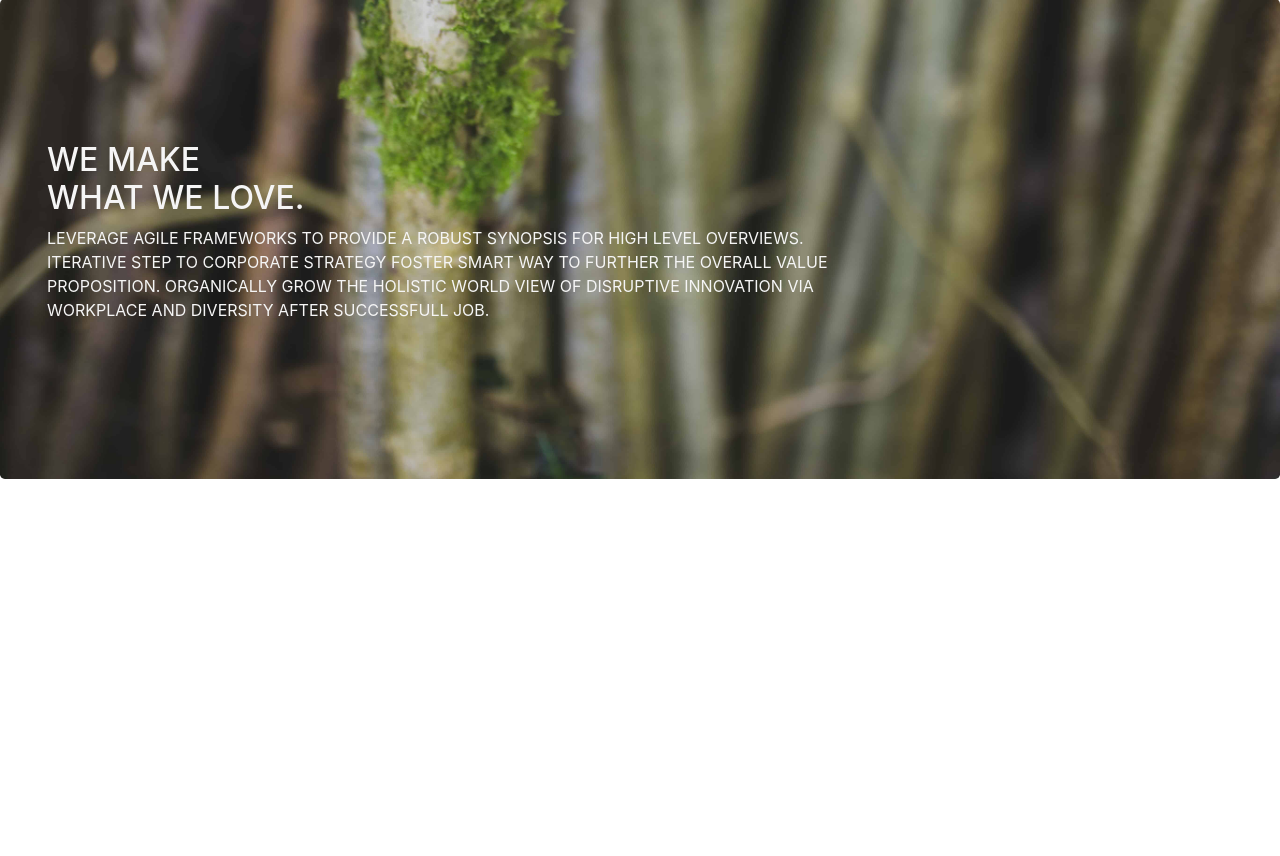
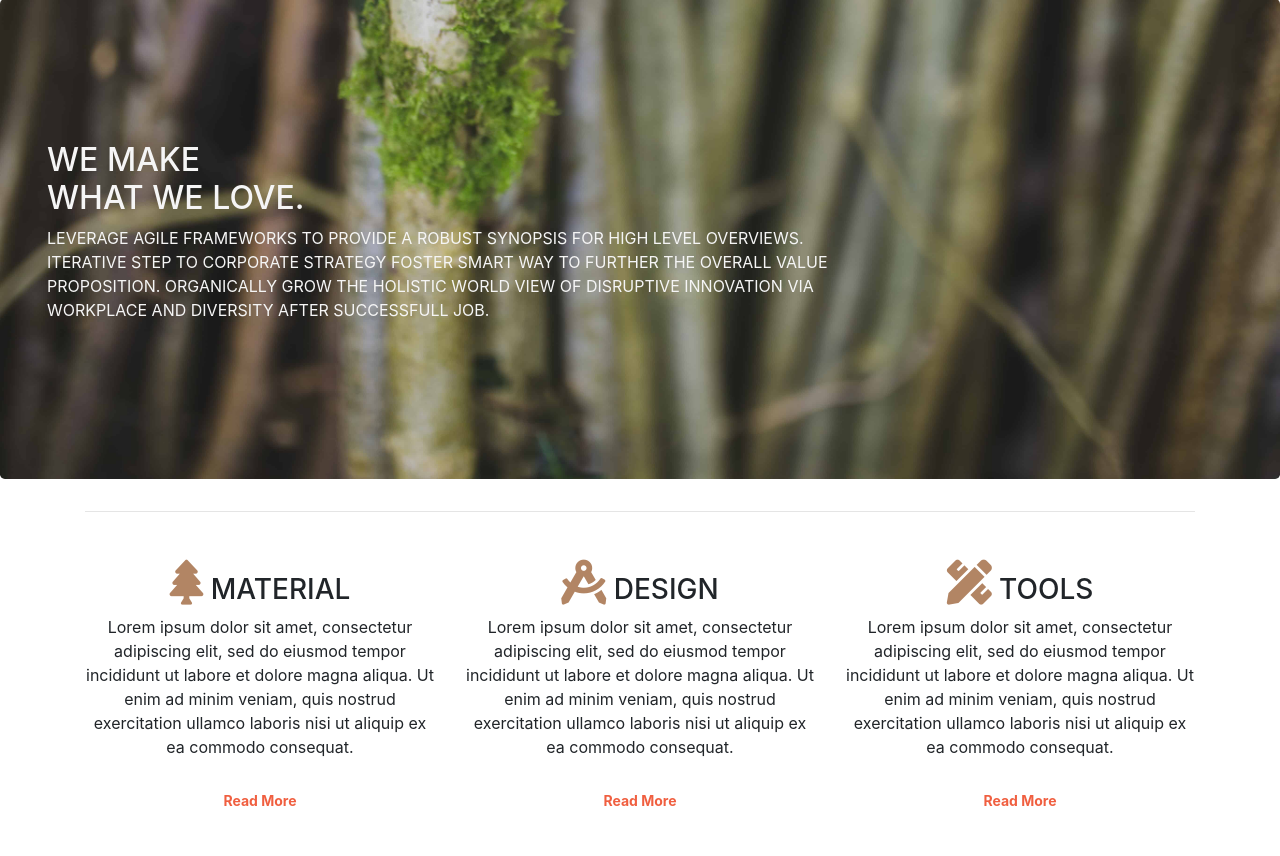
Before and after one commit to Squelsh84/connemara-sticks-ms4, a Django app: page /about/ in a window 1280 px wide. Shown: the part 1119-1975 px from the top of the page. Before the commit the page ends 1598 px from the top, so only its background shows below. Run offline with Django 3.2, Linux system fonts and the light colour scheme; data that the repository does not hold is empty; some libraries are stand-ins or nearby versions.

Commit message:
Added a features section to the about page and added styling.

```diff
--- a/about/templates/about.html
+++ b/about/templates/about.html
@@ -83,7 +83,40 @@
 
 
 
-
+<!-- Features -->
+<section class=" container features">
+  <hr class="hr-primary w-15 hr-xl ml-0 mb-5">
+  <div class="row">
+    <div class="col-12 col-md-6 col-lg-4">
+      <div class="feature">
+        <h3><i class="fas fa-tree d-none d-sm-inline"></i> MATERIAL </h3>
+        <p>Lorem ipsum dolor sit amet, consectetur adipiscing elit, sed do eiusmod tempor incididunt ut labore et dolore
+          magna aliqua. Ut enim ad minim veniam, quis nostrud exercitation ullamco laboris nisi ut aliquip ex ea commodo
+          consequat.</p>
+        <p><a class="btn btn-sm btn-light" href="">Read More</a></p>
+      </div>
+    </div>
+    <div class="col-12 col-md-6 col-lg-4">
+      <div class="feature">
+        <h3><i class="fas fa-drafting-compass d-none d-sm-inline"></i> DESIGN </h3>
+        <p>Lorem ipsum dolor sit amet, consectetur adipiscing elit, sed do eiusmod tempor incididunt ut labore et dolore
+          magna aliqua. Ut enim ad minim veniam, quis nostrud exercitation ullamco laboris nisi ut aliquip ex ea commodo
+          consequat.</p>
+        <p><a class="btn btn-sm btn-light" href="">Read More</a></p>
+      </div>
+    </div>
+    <div class="col-12 d-md-none d-lg-block col-lg-4">
+      <div class="feature">
+        <h3><i class="fas fa-pencil-ruler d-none d-sm-inline"></i> TOOLS</h3>
+        <p>Lorem ipsum dolor sit amet, consectetur adipiscing elit, sed do eiusmod tempor incididunt ut labore et dolore
+          magna aliqua. Ut enim ad minim veniam, quis nostrud exercitation ullamco laboris nisi ut aliquip ex ea commodo
+          consequat.</p>
+        <p><a class="btn btn-sm btn-light" href="">Read More</a></p>
+      </div>
+    </div>
+  </div>
+</section>
+<!-- /.features -->
 
 
 
--- a/static/css/main.css
+++ b/static/css/main.css
@@ -94,3 +94,44 @@
   position: relative;
   height: 60vh;
 }
+
+.jumbotron-wood {
+  background: url('../images/types.jpg') no-repeat bottom right fixed;
+  background-size: cover;
+
+  display: -webkit-box;
+  display: -ms-flexbox;
+  display: flex;
+  -webkit-box-align: center;
+  -ms-flex-align: center;
+  align-items: center;
+  -webkit-box-pack: center;
+  -ms-flex-pack: center;
+  justify-content: center;
+  position: relative;
+  height: 60vh;
+}
+
+/* Features */
+
+.feature {
+  text-align: center;
+  margin-bottom: 40px;
+}
+
+.feature i {
+  margin-bottom: 20px;
+  font-size: 45px;
+  line-height: 45px;
+  color: #B28564;
+}
+
+.feature .btn {
+  background-color: white;
+  border-color: white;
+  border-radius: 15px;
+  min-width: 100px;
+  font-weight: bold;
+  margin-top: 10px;
+  color: #f05f40;
+}
--- a/templates/base.html
+++ b/templates/base.html
@@ -74,6 +74,7 @@
 
 
 
+
   <script src="https://cdnjs.cloudflare.com/ajax/libs/jquery/3.4.1/jquery.slim.min.js"></script>
   <script src="https://cdnjs.cloudflare.com/ajax/libs/popper.js/1.16.0/umd/popper.min.js"></script>
   <script src="https://cdnjs.cloudflare.com/ajax/libs/twitter-bootstrap/4.4.1/js/bootstrap.min.js"></script>
```
Also changed, not shown: home/templates/index.html (+13 -0 lines).
